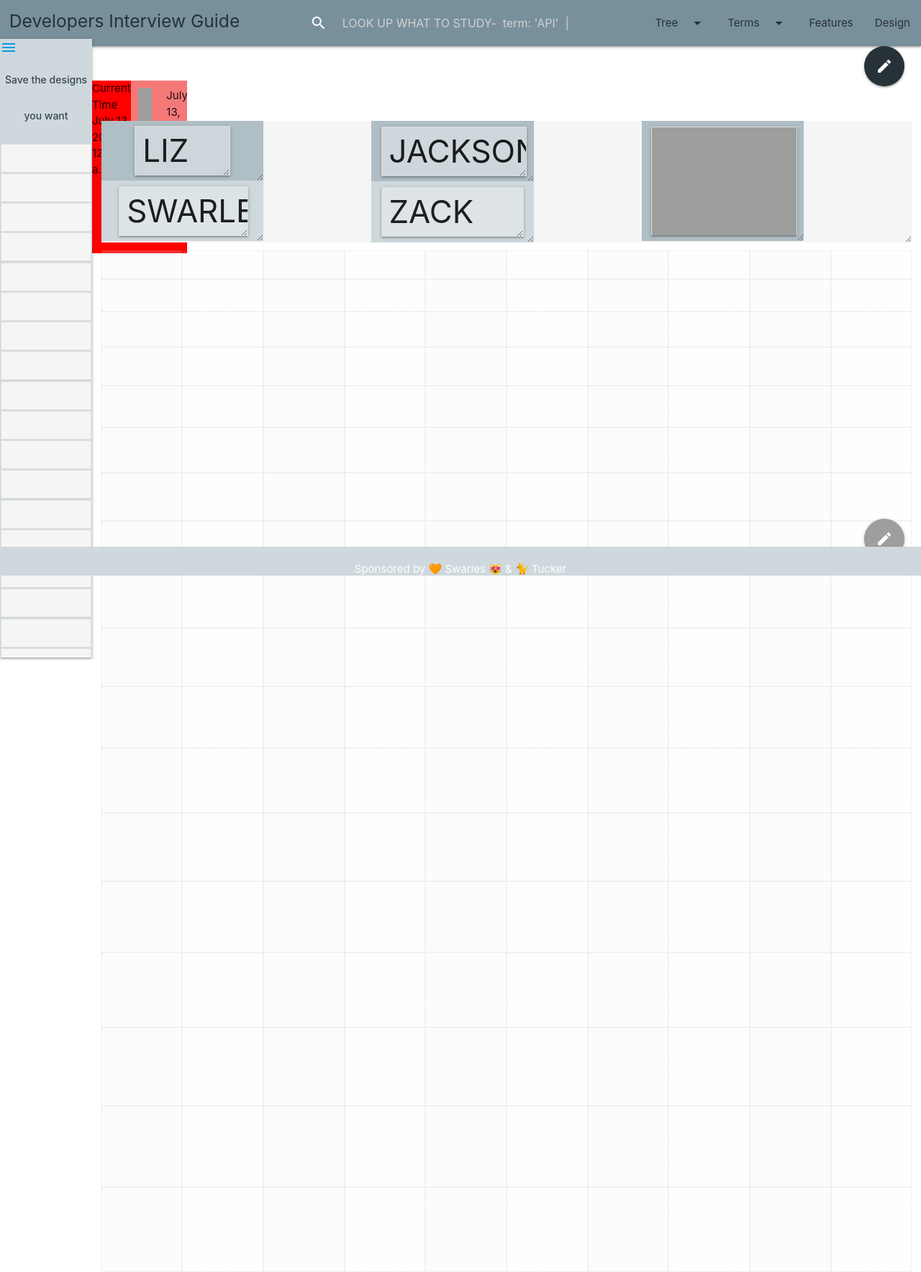
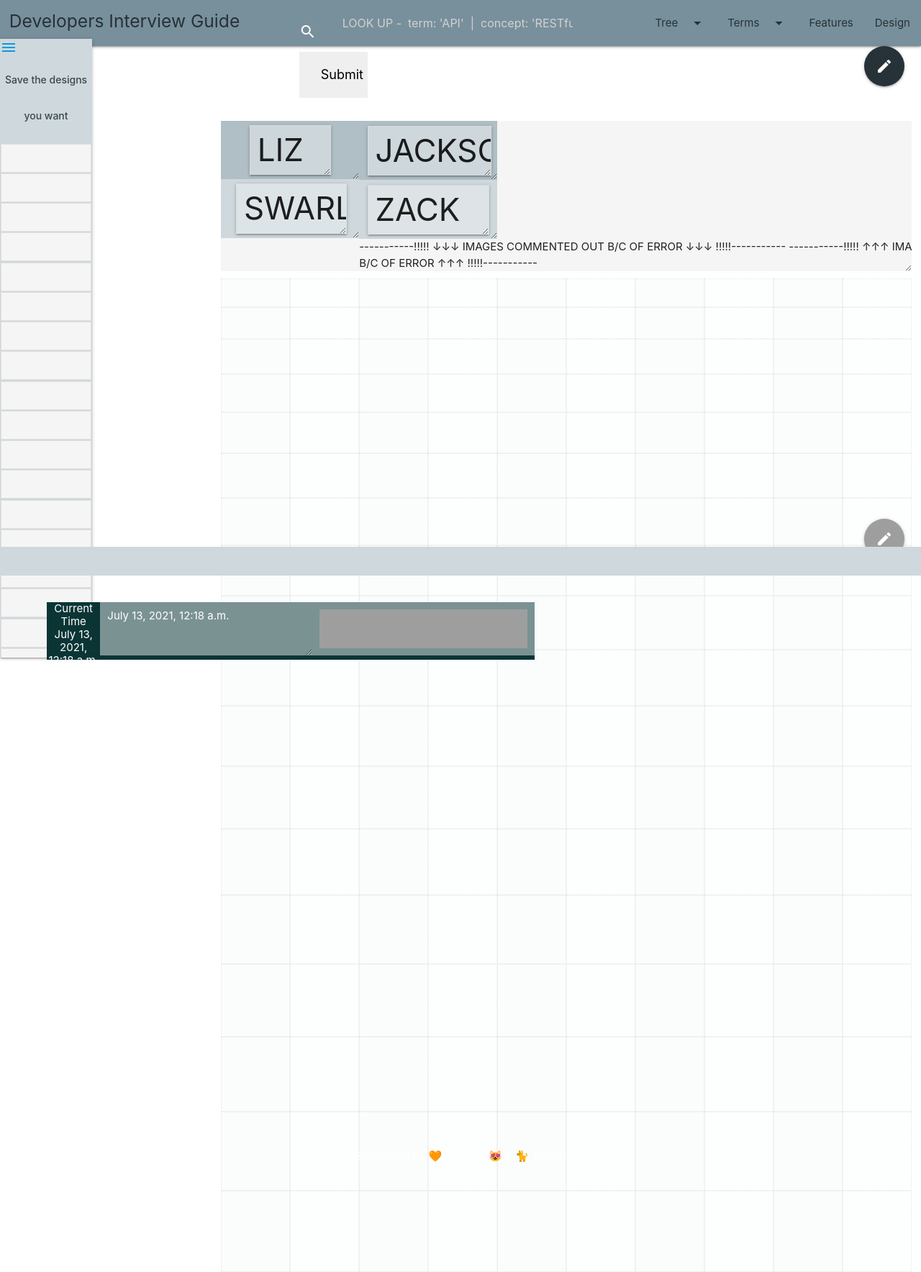
Before and after one commit to lizkane222/The-Software-Developer-s-Interview-Guide, a Django app: page / in a window 1280 px wide. Shown: the whole page at 72% size. Run offline with Django 3.2, Linux system fonts and the light colour scheme; data that the repository does not hold is empty; some libraries are stand-ins or nearby versions; grey boxes are pictures that could not be loaded.

Commit message:
analytics changes

```diff
--- a/dev_interview_prep/settings.py
+++ b/dev_interview_prep/settings.py
@@ -12,7 +12,7 @@
 
 from pathlib import Path , os
 # import environ
-
+import analytics
 
 # env = environ.Env(
 #     DEBUG=(bool,True)
--- a/interview_api/static/sass/main.css
+++ b/interview_api/static/sass/main.css
@@ -30,7 +30,9 @@
   display: -webkit-box;
   display: -ms-flexbox;
   display: flex;
-  max-width: 10vw;
+  /* max-width: 15vw; */
+  /* margin: 15px; */
+
 }
 
 .width-Quatre {
@@ -271,8 +273,8 @@
           flex-direction: column;
   -ms-flex-wrap: nowrap;
       flex-wrap: nowrap;
-  min-width: 88%;
-  max-width: 88%;
+  min-width: 75%;
+  max-width: 75%;
   min-height: 200vh;
   max-height: 500vh;
   position: absolute;
@@ -715,9 +717,21 @@
   display: -ms-flexbox;
   display: flex;
   border: 2px 2px solid green;
-  max-width: 25vw;
-  max-height: 30vh;
-  background-color: red;
+  max-width: 100vw;
+  min-width: 15vw;
+  max-height: 10vh;
+  margin: 1px;
+  background-color: rgb(11, 53, 53);
+  font-size: 1em;
+  line-height: 1.2em;
+  z-index: -1;
+  flex-direction: row wrap;
+}
+#timeContainer>* {
+  display: -webkit-box;
+  display: -ms-flexbox;
+  display: flex;
+  flex-direction: row wrap;
 }
 
 .grab {
--- a/interview_api/templates/base.html
+++ b/interview_api/templates/base.html
@@ -16,10 +16,36 @@
     {% comment %} <script src="https://cdnjs.cloudflare.com/ajax/libs/materialize/1.0.0/js/materialize.min.js"></script> {% endcomment %}
     <!-- <link rel="stylesheet" href="https://cdnjs.cloudflare.com/ajax/libs/materialize/1.0.0/css/materialize.min.css"> -->
     <link rel="stylesheet" href="../static/sass/main.css">
+    <script>
+        !function(){var analytics=window.analytics=window.analytics||[];if(!analytics.initialize)if(analytics.invoked)window.console&&console.error&&console.error("Segment snippet included twice.");else{analytics.invoked=!0;analytics.methods=["trackSubmit","trackClick","trackLink","trackForm","pageview","identify","reset","group","track","ready","alias","debug","page","once","off","on","addSourceMiddleware","addIntegrationMiddleware","setAnonymousId","addDestinationMiddleware"];analytics.factory=function(e){return function(){var t=Array.prototype.slice.call(arguments);t.unshift(e);analytics.push(t);return analytics}};for(var e=0;e<analytics.methods.length;e++){var key=analytics.methods[e];analytics[key]=analytics.factory(key)}analytics.load=function(key,e){var t=document.createElement("script");t.type="text/javascript";t.async=!0;t.src="https://cdn.segment.com/analytics.js/v1/" + key + "/analytics.min.js";var n=document.getElementsByTagName("script")[0];n.parentNode.insertBefore(t,n);analytics._loadOptions=e};analytics._writeKey="bZ9EPus9VgoSPBMEl84t4B0KI6sDG52B";analytics.SNIPPET_VERSION="4.13.2";
+        analytics.load("bZ9EPus9VgoSPBMEl84t4B0KI6sDG52B");
+        analytics.page();
+        }}();
+    </script>
+    <!-- Facebook Pixel Code -->
+    {% comment %} <script>
+        !function(f,b,e,v,n,t,s)
+        {if(f.fbq)return;n=f.fbq=function(){n.callMethod?
+        n.callMethod.apply(n,arguments):n.queue.push(arguments)};
+        if(!f._fbq)f._fbq=n;n.push=n;n.loaded=!0;n.version='2.0';
+        n.queue=[];t=b.createElement(e);t.async=!0;
+        t.src=v;s=b.getElementsByTagName(e)[0];
+        s.parentNode.insertBefore(t,s)}(window, document,'script',
+        'https://connect.facebook.net/en_US/fbevents.js');
+        fbq('init', '351728446389846');
+        fbq('track', 'PageView');
+    </script>
+    <noscript>
+    <img height="1" width="1" style="display:none"
+        src="https://www.facebook.com/tr?id=351728446389846&ev=PageView&noscript=1"/>
+    </noscript>    {% endcomment %}
+    <!-- End Facebook Pixel Code -->
 
     <title>Developer Interview Guide</title>
+
 </head>
 <body>
+
 
 
     <ul id="dropdown-terms" class="dropdown-content">
@@ -52,17 +78,17 @@
                     <li class="nav-item">
                         <a href="/" id="logoName" class="left brand-logo"><h5>Developers Interview Guide</h5></a>
                     </li>
-                    {% comment %} <li class="sidenav-trigger">
+                     {% comment %} <li class="sidenav-trigger">
                         <a href="#"><i class="material-icons">menu</i></a>
-                    </li> {% endcomment %}
+                    </li>  {% endcomment %}
                 </ul>
 
                     <div class="right hide-on-med-and-down">
                         <form id="navSearch">
                             <div class="input-field" >
-                            <input id="search" type="search" placeholder="LOOK UP WHAT TO STUDY-  term: 'API'  |  concept: 'RESTful routing'  |  language: 'Python'" required>
-                            <label class="label-icon" for="search"><i class="material-icons">search</i></label>
-                            <i class="material-icons">close</i>
+                            <input id="search" type="search" placeholder="LOOK UP -  term: 'API'  |  concept: 'RESTful routing'  |  language: 'Python'" required>
+                            <input type="submit"><label class="label-icon" for="search"><i class="material-icons">search</i></label></input>
+                            <input class="material-icons">close</input>
                             </div>
                         </form>
                     </div>
@@ -88,9 +114,11 @@
                         <a href="{% url 'design_board'%}" class="">Design</a>
                     </li>
                 </ul>
+
                 {% comment %} BELOW: HIDE ON LARGE -- SHOWS ONLY ON SMALLER SCREENS {% endcomment %}
+
                 <ul class="hide-on-large-only nav-list">
-                    <h2 class="brand-logo left" id="logoBrandMini">DIP</h2>
+                    <a href="/"><h2 class="brand-logo left" id="logoBrandMini">DIP</h2></a>
                 </ul>
                 <div class="center hide-on-large-only">
                     <form id="navSearch">
@@ -140,7 +168,7 @@
 
     {% block sidebar %}
         {% include 'sidebar.html' %}
-    {% endblock %}
+    {% endblock sidebar%}
 
 
 
@@ -148,10 +176,17 @@
     {% block content %}
 
 
-    {% endblock %}
+    {% endblock content%}
 </main>
 
 <footer class="page-footer blue-grey lighten-4">
+    <div class="mainContent dragBox overflowScroll" ondrop="drop(event)" ondragover="allowDrop(event)">
+        <div id="timeContainer" class="draggable" draggable" draggable="true" ondragstart="drag(event)" ondrop="drop(event)" ondragover="allowDrop(event)>
+            <h4 class="draggable" draggable="true" ondragstart="drag(event)" ondrop="drop(event)" ondragover="allowDrop(event)">Current Time <br/>{{timezone}}</h4>
+            <p class="draggable" draggable="true" ondragstart="drag(event)" ondrop="drop(event)" ondragover="allowDrop(event)">{{now}}</p>
+            <img src="https://media.giphy.com/media/qbjU1E19Mq26Q/giphy.gif" alt="time lapse of sunset over water" class="draggable" draggable="true" ondragstart="drag(event)" ondrop="drop(event)" ondragover="allowDrop(event)">
+        </div>
+    </div>
     <div>Sponsored by 🧡 Swarles 😻 & 🐈 Tucker</div>
 </footer>
 
--- a/interview_api/templates/design.html
+++ b/interview_api/templates/design.html
@@ -25,7 +25,7 @@
                 <div class="draggable collapsible" id="card{{card.subterms}}{{card.id}}" draggable="true" ondragstart="drag(event)" ondrop="drop(event)" ondragover="allowDrop(event)">{{card.subterms}}</div>
                 {% comment %} <div class="draggable collapsible" id="card{{card.definition}{{card.id}}" draggable="true" ondragstart="drag(event)" ondrop="drop(event)" ondragover="allowDrop(event)">{{card.definition}}</div> {% endcomment %}
                 <div class="draggable collapsible" id="card{{card.texts}}{{card.id}}" draggable="true" ondragstart="drag(event)" ondrop="drop(event)" ondragover="allowDrop(event)">{{card.texts}}</div>
-                <div class="draggable collapsible" id="card{{card.images}}{{card.id}}" draggable="true" ondragstart="drag(event)" ondrop="drop(event)" ondragover="allowDrop(event)">{{card.images}}</div>
+                {% comment %} <div class="draggable collapsible" id="card{{card.images}}{{card.id}}" draggable="true" ondragstart="drag(event)" ondrop="drop(event)" ondragover="allowDrop(event)">{{card.images}}</div> {% endcomment %}
                 <div class="draggable collapsible" id="card{{card.topic}}{{card.id}}" draggable="true" ondragstart="drag(event)" ondrop="drop(event)" ondragover="allowDrop(event)">{{card.topic}}</div>
                 <div class="draggable collapsible" id="card{{card.kind}}{{card.id}}" draggable="true" ondragstart="drag(event)" ondrop="drop(event)" ondragover="allowDrop(event)">{{card.kind}}</div>
                 <div class="draggable collapsible" id="card{{card.categories}}{{card.id}}" draggable="true" ondragstart="drag(event)" ondrop="drop(event)" ondragover="allowDrop(event)">{{card.categories}}</div>
@@ -54,7 +54,7 @@
             {% for concept in concepts %}
                 <div class="conceptDesign draggable dragBox collapsible deep-purple darken-4" id="concept{{concept.id}}" draggable="true" ondragstart="drag(event)" ondrop="drop(event)" ondragover="allowDrop(event)">
                     <div class="draggable collapsible" id="concept{{concept.name}}{{concept.id}}" draggable="true" ondragstart="drag(event)" ondrop="drop(event)" ondragover="allowDrop(event)">{{concept.name}}</div>
-                    <div class="draggable collapsible" id="concept{{concept.images}}{{concept.id}}" draggable="true" ondragstart="drag(event)" ondrop="drop(event)" ondragover="allowDrop(event)">{{concept.images}}</div>
+                    {% comment %} <div class="draggable collapsible" id="concept{{concept.images}}{{concept.id}}" draggable="true" ondragstart="drag(event)" ondrop="drop(event)" ondragover="allowDrop(event)">{{concept.images}}</div> {% endcomment %}
                     <div class="draggable collapsible" id="concept{{concept.resources}}{{concept.id}}" draggable="true" ondragstart="drag(event)" ondrop="drop(event)" ondragover="allowDrop(event)">{{concept.resources}}</div>
                     <div class="draggable collapsible" id="concept{{concept.code_snippets}}{{concept.id}}" draggable="true" ondragstart="drag(event)" ondrop="drop(event)" ondragover="allowDrop(event)">{{concept.code_snippets}}</div>
                     <div class="draggable collapsible" id="concept{{concept.kind}}{{concept.id}}" draggable="true" ondragstart="drag(event)" ondrop="drop(event)" ondragover="allowDrop(event)">{{concept.kind}}</div>
@@ -70,7 +70,7 @@
                     <div class="draggable collapsible" id="language{{language.name}}{{language.id}}" draggable="true" ondragstart="drag(event)" ondrop="drop(event)" ondragover="allowDrop(event)">{{language.name}}</div>
                     <div class="draggable collapsible" id="language{{language.stack}}{{language.id}}" draggable="true" ondragstart="drag(event)" ondrop="drop(event)" ondragover="allowDrop(event)">{{language.stack}}</div>
                     <div class="draggable collapsible" id="language{{language.best_features}}{{language.id}}" draggable="true" ondragstart="drag(event)" ondrop="drop(event)" ondragover="allowDrop(event)">{{language.best_features}}</div>
-                    <img src={{language.images}} class="draggable collapsible" draggable="true" id="language{{language.images}}/>{{language.id}}" ondragstart="drag(event)" ondrop="drop(event)" ondragover="allowDrop(event)"/>
+                    {% comment %} <img src={{language.images}} class="draggable collapsible" draggable="true" id="language{{language.images}}/>{{language.id}}" ondragstart="drag(event)" ondrop="drop(event)" ondragover="allowDrop(event)"/> {% endcomment %}
                     <div class="draggable collapsible" id="language{{language.texts}}{{language.id}}" draggable="true" ondragstart="drag(event)" ondrop="drop(event)" ondragover="allowDrop(event)">{{language.texts}}</div>
                     <div class="draggable collapsible" id="language{{language.kind}}{{language.id}}" draggable="true" ondragstart="drag(event)" ondrop="drop(event)" ondragover="allowDrop(event)">{{language.kind}}</div>
                 </div>
@@ -79,18 +79,27 @@
                     <h3>ZACK</h3>
             </div>
         </div>
-        <div id="designObjectsCol5" class="col5 designObjectCol dragBox overflowScroll blue-grey lighten-3" ondrop="drop(event)" ondragover="allowDrop(event)">
+
+
+       -----------!!!!! ↓↓↓ IMAGES COMMENTED OUT B/C OF ERROR ↓↓↓ !!!!!-----------
+
+        {% comment %} <div id="designObjectsCol5" class="col5 designObjectCol dragBox overflowScroll blue-grey lighten-3" ondrop="drop(event)" ondragover="allowDrop(event)">
              {% for image in images %}
-                <div class="imageDesign draggable dragBox collapsible deep-orange darken-4" id="image{{image.id}}" draggable="true" ondragstart="drag(event)" ondrop="drop(event)" ondragover="allowDrop(event)">
+               {% if image != null%}
                         <div class="draggable collapsible" id="image{{image.name}}{{image.id}}" draggable="true" ondragstart="drag(event)" ondrop="drop(event)" ondragover="allowDrop(event)">{{image.name}}</div>
-                    <img src={{images.url}} class="draggable collapsible" draggable="true" id="image{{images.url}}/>{{images.id}}" ondragstart="drag(event)" ondrop="drop(event)" ondragover="allowDrop(event)"/>
+                         <img src={{images.url}} class="draggable collapsible" draggable="true" id="image{{images.url}}{{images.id}}" ondragstart="drag(event)" ondrop="drop(event)" ondragover="allowDrop(event)"/>
                         <div class="draggable collapsible" id="image{{image.is_complete}}{{image.id}}" draggable="true" ondragstart="drag(event)" ondrop="drop(event)" ondragover="allowDrop(event)">{{image.is_complete}}</div>
                         <div class="draggable collapsible" id="image{{image.updated_at}}{{image.id}}" draggable="true" ondragstart="drag(event)" ondrop="drop(event)" ondragover="allowDrop(event)">{{image.updated_at}}</div>
                         <div class="draggable collapsible" id="image{{image.kind}}{{image.id}}" draggable="true" ondragstart="drag(event)" ondrop="drop(event)" ondragover="allowDrop(event)">{{image.kind}}</div>
                     </div>
+                {%endif%}
              {% endfor images %}
                 <img src="https://i.imgur.com/JAgCxDc.jpg"  width="auto" height="auto" class="dragBox draggable collapsible" id="drag6" draggable="true" ondragstart="drag(event)">
         </div>
+        {% endcomment %}
+
+        -----------!!!!! ↑↑↑ IMAGES COMMENTED OUT B/C OF ERROR ↑↑↑ !!!!!-----------
+
 
             {% comment %} <div class="col6">
 
--- a/interview_api/templates/features/index.html
+++ b/interview_api/templates/features/index.html
@@ -21,7 +21,7 @@
                 <div>
                     {{feature_form.as_p}}
 
-                    <input type="submit" class="btn" value="Add feature">
+                    <input type="submit" class="btn" ;value="Add feature">
                 </div>
             </form>
         </div>
--- a/interview_api/templates/home.html
+++ b/interview_api/templates/home.html
@@ -4,18 +4,16 @@
     {%include 'fabhover.html'%}
 {% endblock %}
 
-{% block content %}
+{% block content%}
+
+
 <div class="mainWrapper">
     <div class="mainContent dragBox overflowScroll" ondrop="drop(event)" ondragover="allowDrop(event)">
 
-        <div id="timeContainer" class="draggable" draggable" draggable="true" ondragstart="drag(event)" ondrop="drop(event)" ondragover="allowDrop(event)>
-            <h4 class="draggable" draggable="true" ondragstart="drag(event)" ondrop="drop(event)" ondragover="allowDrop(event)">Current Time <br/>{{timezone}}</h4>
-            <img src="https://media.giphy.com/media/qbjU1E19Mq26Q/giphy.gif" alt="time lapse of sunset over water" class="draggable" draggable="true" ondragstart="drag(event)" ondrop="drop(event)" ondragover="allowDrop(event)">
-            <p class="draggable" draggable="true" ondragstart="drag(event)" ondrop="drop(event)" ondragover="allowDrop(event)">{{now}}</p>
-        </div>
+
     {% block design %}
             {% include 'design.html' %}
-    {% endblock %}
+    {% endblock design%}
 
         <!-- <hr/> -->
 
@@ -44,8 +42,8 @@
 
         {% comment %} {% endblock %} {% endcomment %}
 
-    </div>
-</div>
+    {% comment %} </div>
+</div>     {% endcomment %}
     <script>
         function allowDrop(ev) {
             ev.preventDefault();
@@ -63,4 +61,4 @@
     </script>
 
 
-{% endblock %}
+{% endblock content%}
--- a/interview_api/views.py
+++ b/interview_api/views.py
@@ -9,6 +9,10 @@
 # import datetime
 from datetime import datetime
 from django.utils import timezone
+
+
+
+
 
 # Create your views here. code responsible for rendering views/api endpoints
 
--- a/manage.py
+++ b/manage.py
@@ -2,7 +2,7 @@
 """Django's command-line utility for administrative tasks."""
 import os
 import sys
-
+import analytics
 
 def main():
     """Run administrative tasks."""
```
Also changed, not shown: 1 other file. Lines whose indentation alone changed are shown as unchanged.
